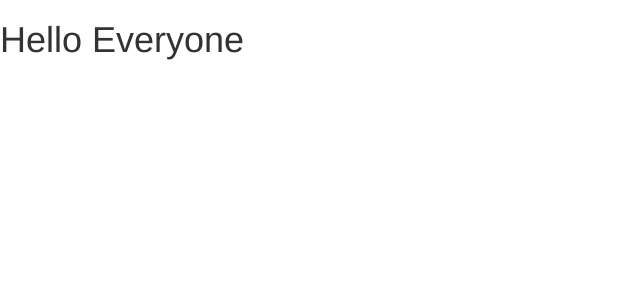
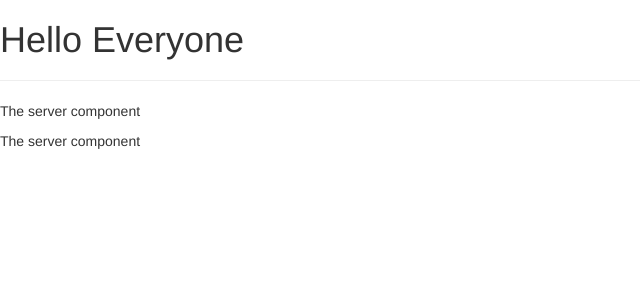
Before and after one commit to chrisobee/FirstAngularProj, an Angular app: page / in a window 1280 px wide. Shown: the top 300 px of the page, without its empty margins (0-640 px from the left). Built offline with nearby package versions, Linux system fonts and the light colour scheme.

Commit message:
Added additional servers component and nested the other server component inside of it

```diff
--- a/src/app/app.component.html
+++ b/src/app/app.component.html
@@ -1 +1,3 @@
 <h1>Hello Everyone</h1>
+<hr>
+<app-servers></app-servers>
--- /dev/null
+++ b/src/app/servers/servers.component.html
@@ -0,0 +1,2 @@
+<app-server></app-server>
+<app-server></app-server>
--- /dev/null
+++ b/src/app/servers/servers.component.ts
@@ -0,0 +1,15 @@
+import { Component, OnInit } from '@angular/core';
+
+@Component({
+  selector: 'app-servers',
+  template: '<app-server></app-server><app-server></app-server>',
+  styleUrls: ['./servers.component.css']
+})
+export class ServersComponent implements OnInit {
+
+  constructor() { }
+
+  ngOnInit(): void {
+  }
+
+}
```
Also changed, not shown: src/app/app.module.ts (+6 -2 lines), src/app/servers/servers.component.css (added).
